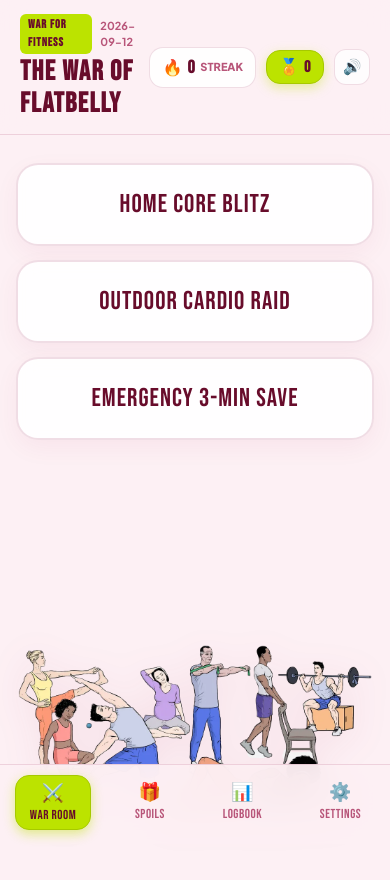
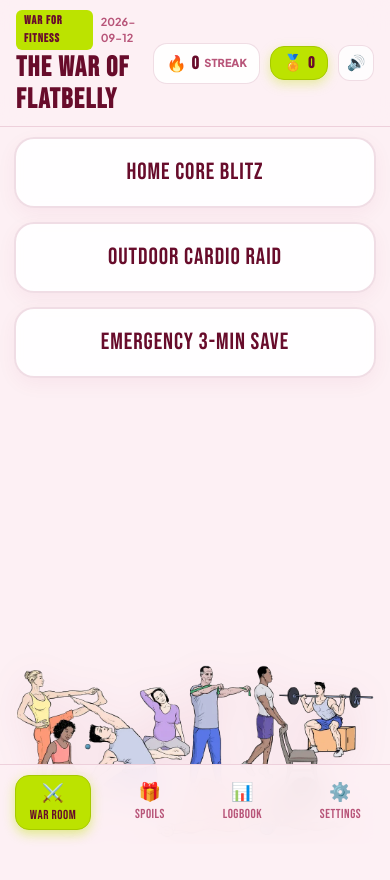
Before and after one commit to wayneherry/the-war-of-flatbelly, a React (Vite) app: page / in a window 390 px wide. Shown: the top 880 px of the page. Built offline with nearby package versions, Linux system fonts and the light colour scheme.

Commit message:
fix: optimize mobile main menu layout to fit in a single screen without scrolling

```diff
--- a/src/App.jsx
+++ b/src/App.jsx
@@ -510,7 +510,7 @@ export default function App() {
 
   // ─── 2. MAIN APPLICATION INTERFACE ──────────────────────────────────────────
   return (
-    <div style={{ minHeight: "100vh", background: T.bg, paddingBottom: 88, position: "relative" }}>
+    <div style={{ minHeight: "100dvh", background: T.bg, paddingBottom: activeTab === "battle" ? 64 : 88, position: "relative" }}>
       {/* Toast Notification */}
       {toastMsg && (
         <div
@@ -549,7 +549,7 @@ export default function App() {
           position: "sticky",
           top: 0,
           zIndex: 40,
-          padding: "14px 20px"
+          padding: "10px 16px"
         }}
       >
         <div style={{ maxWidth: 640, margin: "0 auto", display: "flex", alignItems: "center", justifyContent: "space-between" }}>
@@ -661,16 +661,16 @@ export default function App() {
       </header>
 
       {/* Main Content Area */}
-      <main style={{ maxWidth: 640, margin: "0 auto", padding: "16px 16px 28px" }}>
-        {/* ─── TAB 1: WAR ROOM (3 BIG CHOICES + COMPLETE UNCROPPED CUTE WORKOUT ART) ─────── */}
+      <main style={{ maxWidth: 640, margin: "0 auto", padding: activeTab === "battle" ? "8px 14px 2px" : "16px 16px 28px", height: activeTab === "battle" ? "calc(100dvh - 128px)" : "auto", boxSizing: "border-box", overflow: activeTab === "battle" ? "hidden" : "visible" }}>
+        {/* ─── TAB 1: WAR ROOM (3 BIG CHOICES + COMPLETE UNCROPPED CUTE WORKOUT ART - SINGLE SCREEN) ─────── */}
         {activeTab === "battle" && (
           <div
             style={{
               display: "flex",
               flexDirection: "column",
               justifyContent: "space-between",
-              minHeight: "calc(100vh - 170px)",
-              padding: "8px 0 0",
+              height: "100%",
+              boxSizing: "border-box",
               position: "relative"
             }}
           >
@@ -679,8 +679,8 @@ export default function App() {
               style={{
                 display: "flex",
                 flexDirection: "column",
-                gap: 14,
-                marginTop: 4,
+                gap: "clamp(8px, 1.8vh, 14px)",
+                marginTop: 2,
                 position: "relative",
                 zIndex: 10
               }}
@@ -713,14 +713,14 @@ export default function App() {
                       WebkitBackdropFilter: "blur(10px)",
                       color: T.textDeep,
                       border: isSelected ? `2.5px solid ${T.limeHover}` : `2px solid ${T.border}`,
-                      borderRadius: 22,
-                      padding: "26px 14px",
+                      borderRadius: 20,
+                      padding: "clamp(14px, 2.5vh, 22px) 12px",
                       textAlign: "center",
                       cursor: "pointer",
                       userSelect: "none",
                       boxShadow: isSelected
                         ? `0 18px 48px ${T.limeGlow}`
-                        : "0 8px 24px rgba(150, 27, 72, 0.05)",
+                        : "0 6px 20px rgba(150, 27, 72, 0.05)",
                       transform: isSelected
                         ? "scale(1.08)"
                         : isOtherSelected
@@ -735,7 +735,7 @@ export default function App() {
                     <div
                       style={{
                         fontFamily: "'Bebas Neue', sans-serif",
-                        fontSize: "clamp(24px, 6.6vw, 38px)",
+                        fontSize: "clamp(22px, 6vw, 34px)",
                         letterSpacing: "0.04em",
                         lineHeight: 1.05,
                         color: T.textDeep,
@@ -749,14 +749,18 @@ export default function App() {
               })}
             </div>
 
-            {/* Complete, Uncropped Cute Workout Illustration Grounded Scene */}
+            {/* Complete, Uncropped Cute Workout Illustration Grounded at Bottom */}
             <div
               style={{
                 width: "100%",
                 textAlign: "center",
                 pointerEvents: "none",
                 marginTop: "auto",
-                padding: "8px 0 2px",
+                padding: "2px 0",
+                flexShrink: 1,
+                display: "flex",
+                alignItems: "flex-end",
+                justifyContent: "center",
                 userSelect: "none",
                 opacity: selectedRoutineId !== null ? 0 : 1,
                 transition: "opacity 0.35s ease"
@@ -767,7 +771,7 @@ export default function App() {
                 alt="Cute Workout Illustration"
                 style={{
                   width: "100%",
-                  maxHeight: "clamp(150px, 26vh, 220px)",
+                  maxHeight: "clamp(120px, 25vh, 210px)",
                   objectFit: "contain",
                   filter: "drop-shadow(0 6px 18px rgba(150, 27, 72, 0.08))"
                 }}
```
Also changed, not shown: 3 other files (tests, documents, lock files or other folders).
